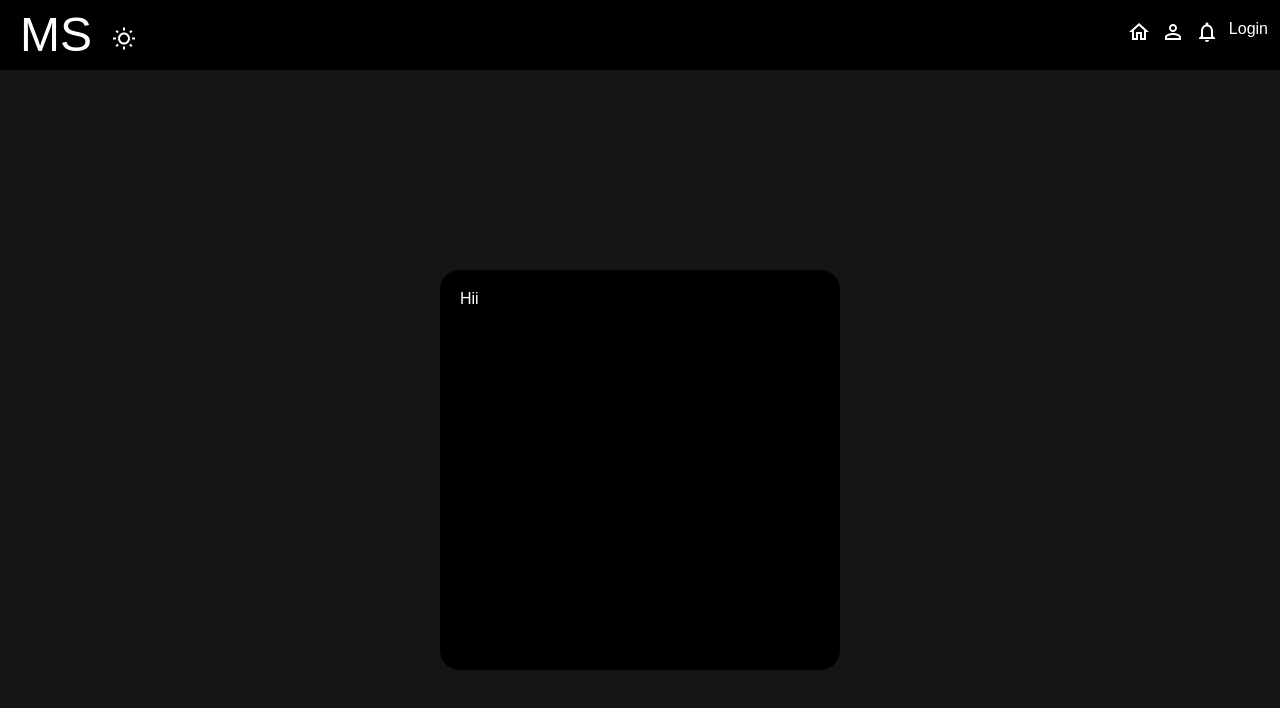
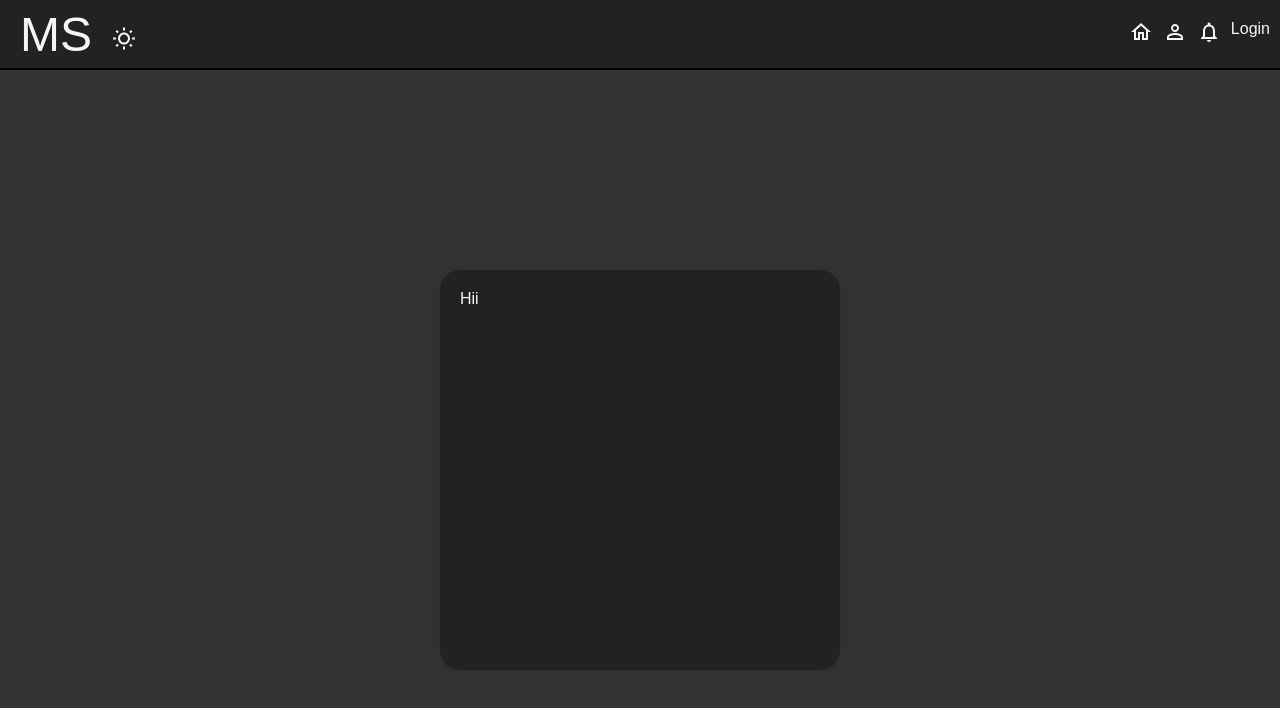
Before and after one commit to ProperPoe/SocialMedia-app, a React (Create React App) app in the folder Client/my-app/: page / in a window 1280 px wide. Shown: the top 708 px of the page. Built offline with nearby package versions, Linux system fonts and the light colour scheme.

Commit message:
Beginning working on dark mode and light mode using Scss/Sass functions. Created a theme function in style.scss to be used in other scss files

```diff
--- a/Client/my-app/src/App.js
+++ b/Client/my-app/src/App.js
@@ -1,5 +1,6 @@
 import {createBrowserRouter, RouterProvider, Route, Outlet} from "react-router-dom"
 import './App.css';
+import './style.scss'
 import Navbar from '././components/Navbar/Navbar';
 import Home from "././components/Home/Home";
 import Login from "././components/Auth/Login";
@@ -9,7 +10,7 @@
 function App() {
   const Layout = () => {
     return(
-      <div>
+      <div className="theme-dark">
         <Navbar />
         <Outlet />
       </div>
--- a/Client/my-app/src/components/Home/Home.scss
+++ b/Client/my-app/src/components/Home/Home.scss
@@ -1,18 +1,24 @@
+@import "../../style.scss";
+
 .post-container{
-    background-color: rgb(22, 22, 22);
+    @include themify($themes){
+        background-color: themed("bgSoft");
         display: flex;
         justify-content: center;
         height: 100vh;
         align-items: center;
     }
+}
 
 .post-card{
-    background-color: black;
+    @include themify($themes){
+        background-color: themed("bg");
         border: none;
         border-radius: 20px;
         box-shadow: 0px 0px 15px 1px rgba(0, 0, 0, 0.09);
-    color: white;
+        color: themed("textColor");
         height: 400px;
         width: 400px;
         padding: 20px;
     }
+}
--- a/Client/my-app/src/components/Navbar/Navbar.scss
+++ b/Client/my-app/src/components/Navbar/Navbar.scss
@@ -1,9 +1,12 @@
+@import "../../style.scss";
+
 .navbar-container {
+    @include themify($themes){
         border-bottom: 2px solid black;
-    color: white;
+        color: themed("textColor");
         display: flex;
         align-items: center;
-    background-color: black;
+        background-color: themed("bg");
         height: 70px;
         justify-content: space-between;
         position: sticky;
@@ -12,23 +15,25 @@
             span{
                 margin: 0px 20px;
                 font-size: 3rem;
-            color: white;
+                color: themed("textColor");
                 cursor: pointer;
             }
         }
         ul{
-        border: 2px solid black;
+            //border: 2px solid black;
             color: white;
             display: flex;
             list-style-type: none;
             margin: 0px 5px;
             li{
-            color: white;
+                color: themed("textColor");
                 cursor: pointer;
                 margin: 0px 5px;
             }
             li:hover{
-            border-bottom: 1.8px solid white;
+                border-bottom: 1.8px solid themed("textColor");
             }
         }
     }
+
+}
--- /dev/null
+++ b/Client/my-app/src/style.scss
@@ -0,0 +1,40 @@
+$themes:(
+    light:(
+        textColor: #000,
+        bg: white,
+        logo: #000,
+        bgSoft: #f6f3f3,
+        textColorsoft: #555,
+        borderColor: lightgray,
+    ),
+    dark:(
+        textColor: whitesmoke,
+        bg: #222,
+        logo: white,
+        bgSoft: #333,
+        textColorsoft: lightgray,
+        borderColor: #444,
+    ),
+);
+
+@mixin themify($themes) {
+    @each $theme, $map in $themes {
+        .theme-#{$theme} & {
+            $theme-map: () !global;
+            @each $key, $submap in $map {
+                $value: map-get(map-get($themes, $theme), "#{$key}");
+                $theme-map: map-merge(
+                    $theme-map,
+                    (
+                        $key: $value
+                    )
+                ) !global;
+            }
+            @content;
+            $theme-map: null !global;
+        }
+    }
+}
+@function themed($key) {
+    @return map-get($theme-map, $key)
+}
```
Lines whose indentation alone changed are shown as unchanged.
